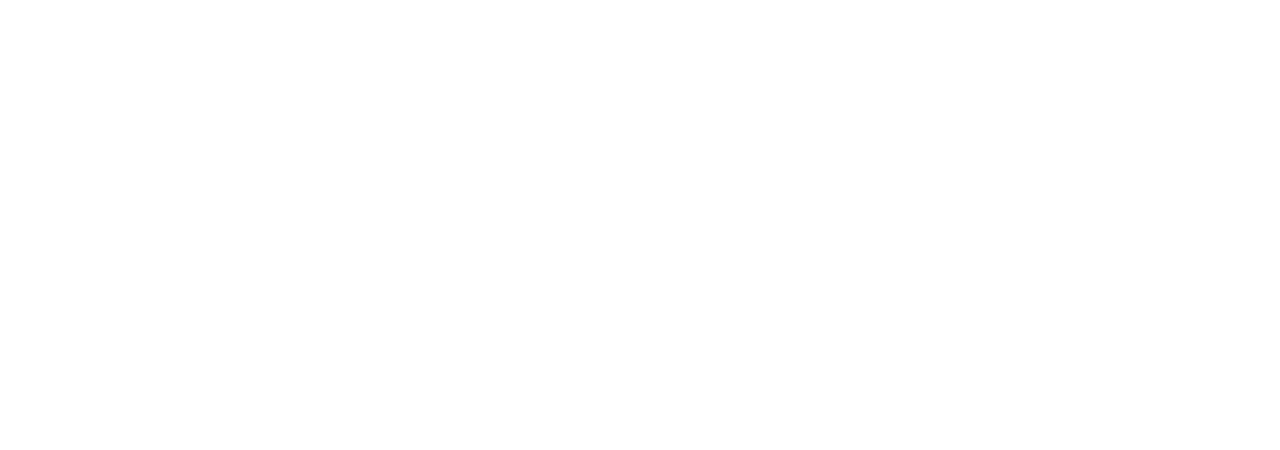
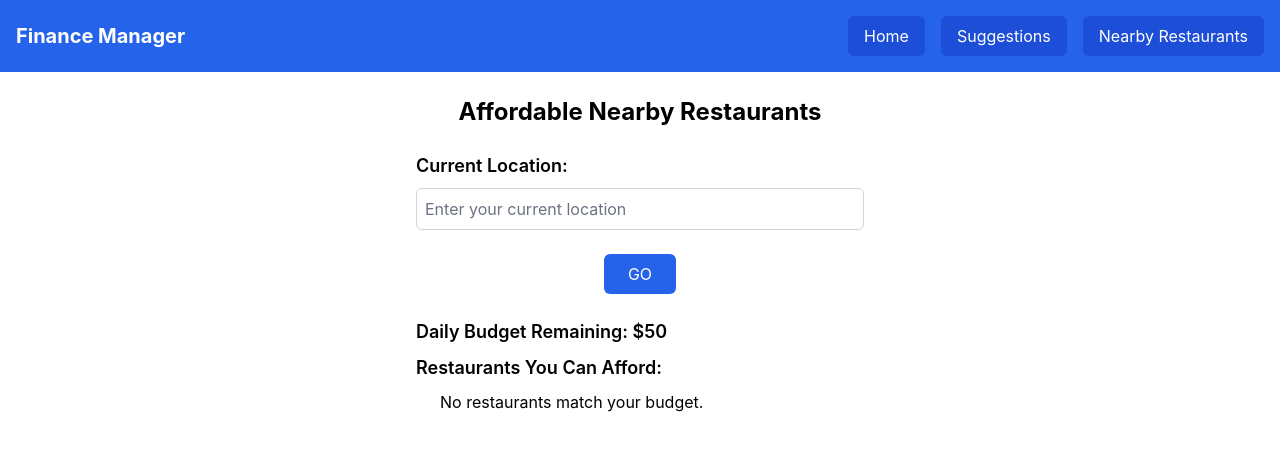
Before and after one commit to aradsab/FinanceManager, a React (Create React App) app in the folder finance-manager/: page /restaurants in a window 1280 px wide. Before the commit this address had no page. Shown: the top 450 px of the page. Built offline with nearby package versions, Linux system fonts and the light colour scheme; the HTML template or start-up script is replaced by a standard one.

Commit message:
Affordable Nearby Resturants

```diff
--- a/finance-manager/src/App.js
+++ b/finance-manager/src/App.js
@@ -6,36 +6,43 @@
 import { useNavigate } from 'react-router-dom';
 import { Routes, Route } from 'react-router-dom';
 import Suggestion from "./component/Suggestion";
-
+import AffordableRestaurants from './component/AffordableRestaurants';
 
 function App() {
     const navigate = useNavigate();
-
-    const handleSubmit = (e) => {
-        e.preventDefault(); // Prevent default form behavior
-        navigate('/hk-url'); // Redirect to the desired route
-    };
 
     return (
         <Routes>
             <Route
                 path="/"
                 element={
-                    <div>
+                    <div className="flex flex-col h-screen justify-between">
                         <NavBar />
+                        <div className="flex-grow">
                             <PersonalInfo />
                             <TransactionForm />
                             <ExpenseForm />
-                        <form onSubmit={(e) => {
+                        </div>
+                        <div className="flex justify-center mb-6">
+                            <form
+                                onSubmit={(e) => {
                                     e.preventDefault();
                                     navigate('/suggestions');
-                        }}>
-                            <button type="submit">Submit</button>
+                                }}
+                            >
+                                <button
+                                    type="submit"
+                                    className="bg-blue-600 text-white px-6 py-2 rounded-md hover:bg-blue-700"
+                                >
+                                    Submit
+                                </button>
                             </form>
+                        </div>
                     </div>
                 }
             />
             <Route path="/suggestions" element={<Suggestion />} />
+            <Route path="/restaurants" element={<AffordableRestaurants />} />
         </Routes>
     );
 }
--- /dev/null
+++ b/finance-manager/src/component/AffordableRestaurants.js
@@ -0,0 +1,65 @@
+import NavBar from "./NavBar";
+import { useState } from "react";
+
+function AffordableRestaurants() {
+    const [location, setLocation] = useState("");
+    const [dailyBudget, setDailyBudget] = useState(50); // Example default value
+    const [restaurants, setRestaurants] = useState([]);
+
+    const handleGoClick = () => {
+        // Mock logic to find restaurants based on budget
+        const affordableRestaurants = [
+            { name: "Bistro Cafe", cost: 20 },
+            { name: "Grill House", cost: 15 },
+            { name: "Noodle Corner", cost: 10 },
+        ].filter((restaurant) => restaurant.cost <= dailyBudget);
+
+        setRestaurants(affordableRestaurants);
+    };
+
+    return (
+        <div>
+            <NavBar />
+            <div className="text-center mt-6">
+                <h2 className="text-2xl font-bold">Affordable Nearby Restaurants</h2>
+            </div>
+            <div className="flex flex-col items-center mt-6 space-y-6">
+                <div className="w-full max-w-md">
+                    <label className="block text-lg font-semibold mb-2">
+                        Current Location:
+                    </label>
+                    <input
+                        type="text"
+                        placeholder="Enter your current location"
+                        value={location}
+                        onChange={(e) => setLocation(e.target.value)}
+                        className="w-full border border-gray-300 rounded-md p-2"
+                    />
+                </div>
+                <button
+                    onClick={handleGoClick}
+                    className="bg-blue-600 text-white px-6 py-2 rounded-md hover:bg-blue-700"
+                >
+                    GO
+                </button>
+                <div className="w-full max-w-md">
+                    <h3 className="text-lg font-semibold mb-2">Daily Budget Remaining: ${dailyBudget}</h3>
+                    <h4 className="text-lg font-semibold mb-2">Restaurants You Can Afford:</h4>
+                    <ul className="list-disc ml-6 space-y-2">
+                        {restaurants.length > 0 ? (
+                            restaurants.map((restaurant, index) => (
+                                <li key={index}>
+                                    {restaurant.name} - ${restaurant.cost}
+                                </li>
+                            ))
+                        ) : (
+                            <p>No restaurants match your budget.</p>
+                        )}
+                    </ul>
+                </div>
+            </div>
+        </div>
+    );
+}
+
+export default AffordableRestaurants;
--- a/finance-manager/src/component/NavBar.js
+++ b/finance-manager/src/component/NavBar.js
@@ -1,52 +1,32 @@
-import { Fragment } from "react";
-import { Menu, Transition } from "@headlessui/react";
+import { useNavigate } from "react-router-dom";
 
 function Navbar() {
+    const navigate = useNavigate();
+
     return (
         <div className="bg-blue-600 p-4 text-white">
-            <div className="container mx-auto flex justify-between">
+            <div className="container mx-auto flex justify-between items-center">
                 <h1 className="text-xl font-bold">Finance Manager</h1>
-                <Menu as="div" className="relative">
-                    <Menu.Button className="bg-blue-700 px-4 py-2 rounded-md">
-                        Menu
-                    </Menu.Button>
-                    <Transition
-                        as={Fragment}
-                        enter="transition ease-out duration-100"
-                        enterFrom="transform opacity-0 scale-95"
-                        enterTo="transform opacity-100 scale-100"
-                        leave="transition ease-in duration-75"
-                        leaveFrom="transform opacity-100 scale-100"
-                        leaveTo="transform opacity-0 scale-95"
+                <div className="flex space-x-4">
+                    <button
+                        onClick={() => navigate('/')}
+                        className="bg-blue-700 px-4 py-2 rounded-md hover:bg-blue-800"
                     >
-                        <Menu.Items className="absolute right-0 mt-2 w-48 origin-top-right bg-white text-black rounded-md shadow-lg ring-1 ring-black ring-opacity-5">
-                            <Menu.Item>
-                                {({ active }) => (
-                                    <a
-                                        href="/dashboard"
-                                        className={`${
-                                            active ? "bg-gray-100" : ""
-                                        } block px-4 py-2`}
-                                    >
-                                        Dashboard
-                                    </a>
-                                )}
-                            </Menu.Item>
-                            <Menu.Item>
-                                {({ active }) => (
-                                    <a
-                                        href="/settings"
-                                        className={`${
-                                            active ? "bg-gray-100" : ""
-                                        } block px-4 py-2`}
-                                    >
-                                        Settings
-                                    </a>
-                                )}
-                            </Menu.Item>
-                        </Menu.Items>
-                    </Transition>
-                </Menu>
+                        Home
+                    </button>
+                    <button
+                        onClick={() => navigate('/suggestions')}
+                        className="bg-blue-700 px-4 py-2 rounded-md hover:bg-blue-800"
+                    >
+                        Suggestions
+                    </button>
+                    <button
+                        onClick={() => navigate('/restaurants')}
+                        className="bg-blue-700 px-4 py-2 rounded-md hover:bg-blue-800"
+                    >
+                        Nearby Restaurants
+                    </button>
+                </div>
             </div>
         </div>
     );
```
Lines whose indentation alone changed are shown as unchanged.
